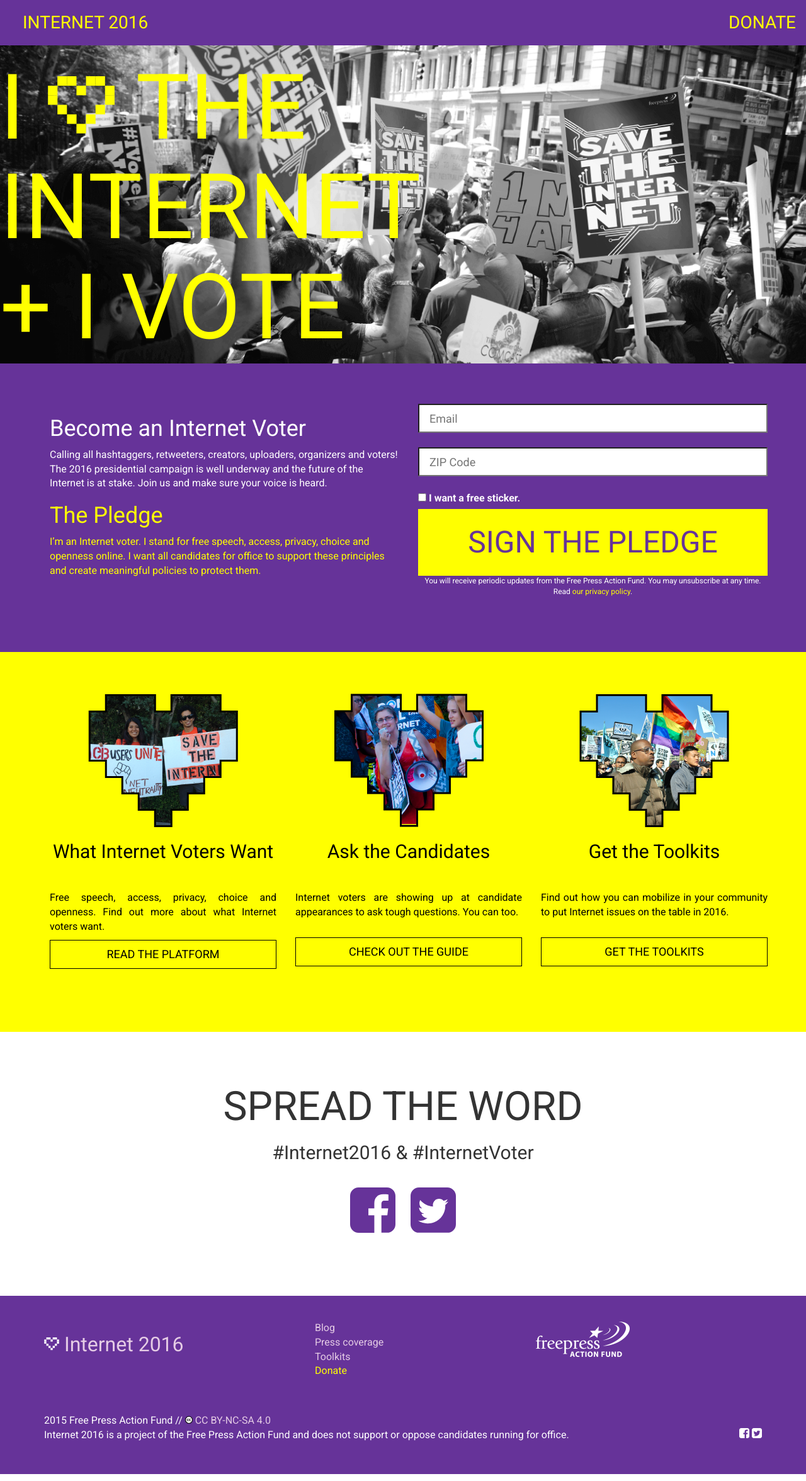
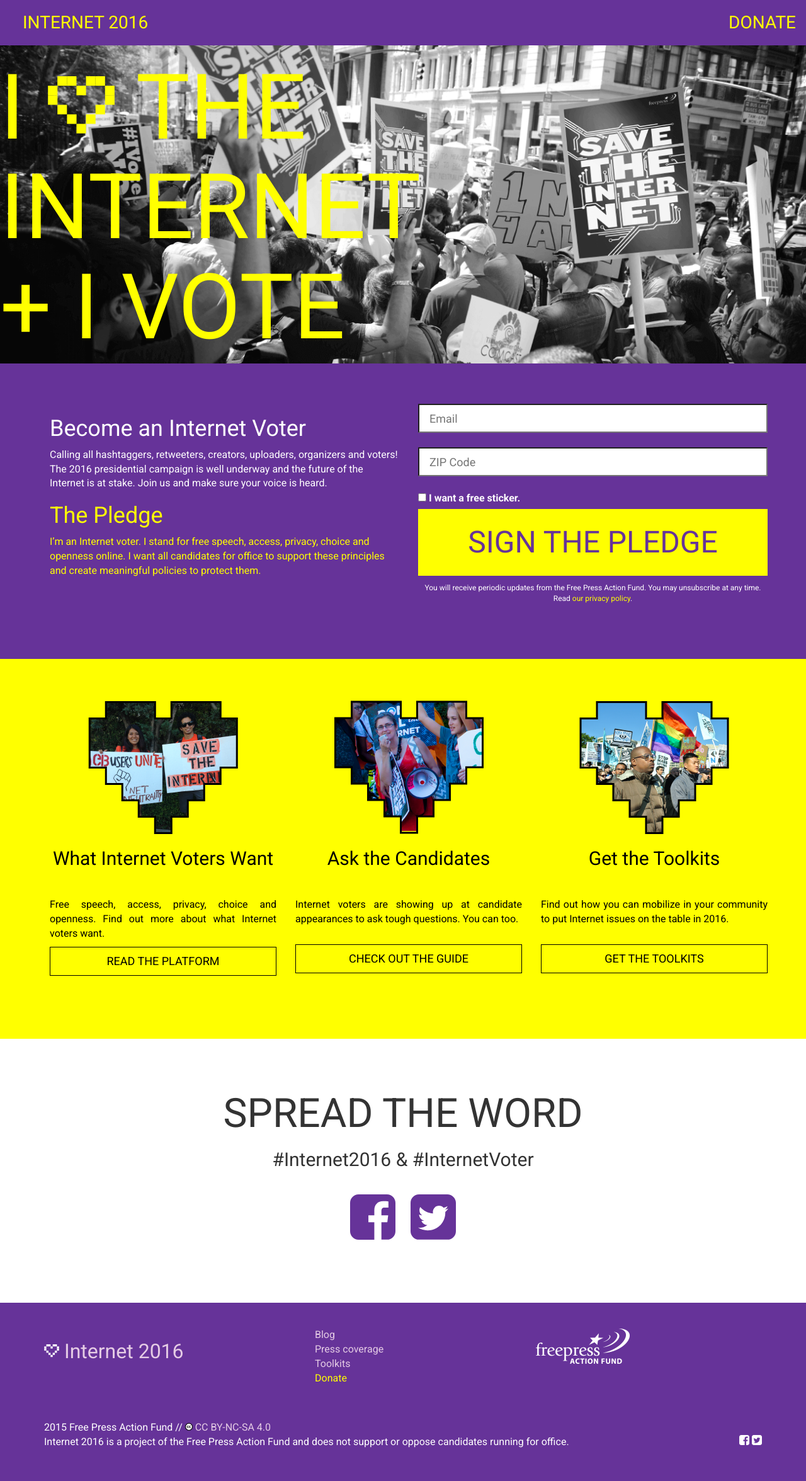
Before and after one commit to freepress/internet2016, a Jekyll site: the page built from index.html, in a window 1280 px wide. Shown: the whole page at 63% size. Built offline with Jekyll 4.4.1, drawn with Linux system fonts in a browser that asks for light colours; comment, search, counter and statistics services are not loaded.

Commit message:
closes #95

```diff
--- a/assets/css/internet2016.css
+++ b/assets/css/internet2016.css
@@ -395,6 +395,7 @@ main {
 #privacy-policy-text {
   font-size: .75em;
   text-align: center;
+  padding-top: 2%;
 }
 
 .policy-heading-icon {
```
